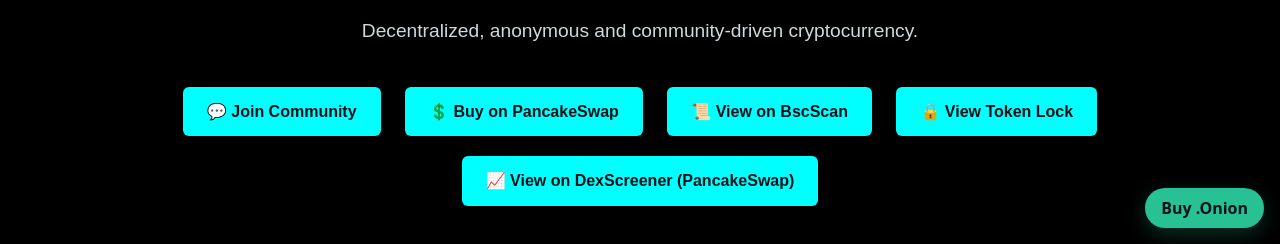
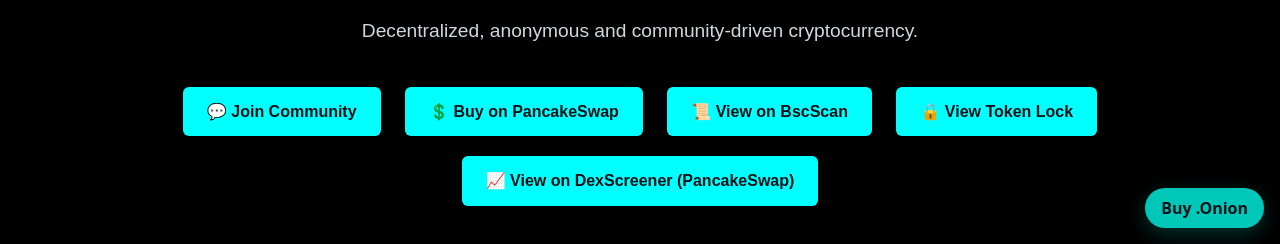
Before and after one commit to Blaznikolj/oniontoken-website, a plain HTML site: page index.html in a window 1280 px wide. Shown: the part 556-800 px from the top of the page. Drawn offline with Linux system fonts and the light colour scheme.

Commit message:
Update index.html

```diff
--- a/index.html
+++ b/index.html
@@ -193,13 +193,13 @@
   <!-- Sticky Buy button -->
   <style>
     .buy-fab{
-      position:fixed; right:16px; bottom:16px;
-      background:#27c193; color:#08131a;
-      padding:12px 16px; border-radius:999px;
-      font:600 16px/1 system-ui, -apple-system, Segoe UI, Roboto, Arial, sans-serif;
-      text-decoration:none; box-shadow:0 6px 20px rgba(39,193,147,.25);
-      z-index:9999;
-    }
+  position:fixed; right:16px; bottom:16px;
+  background:#00c8b9; color:#08131a;
+  padding:12px 16px; border-radius:999px;
+  font:600 16px/1 system-ui, -apple-system, Segoe UI, Roboto, Arial, sans-serif;
+  text-decoration:none; box-shadow:0 6px 20px rgba(0,200,185,.25);
+  z-index:9999;
+}
     .buy-fab:hover{ filter:brightness(1.05) }
   </style>
   <a class="buy-fab" href="/buy.html"
```
